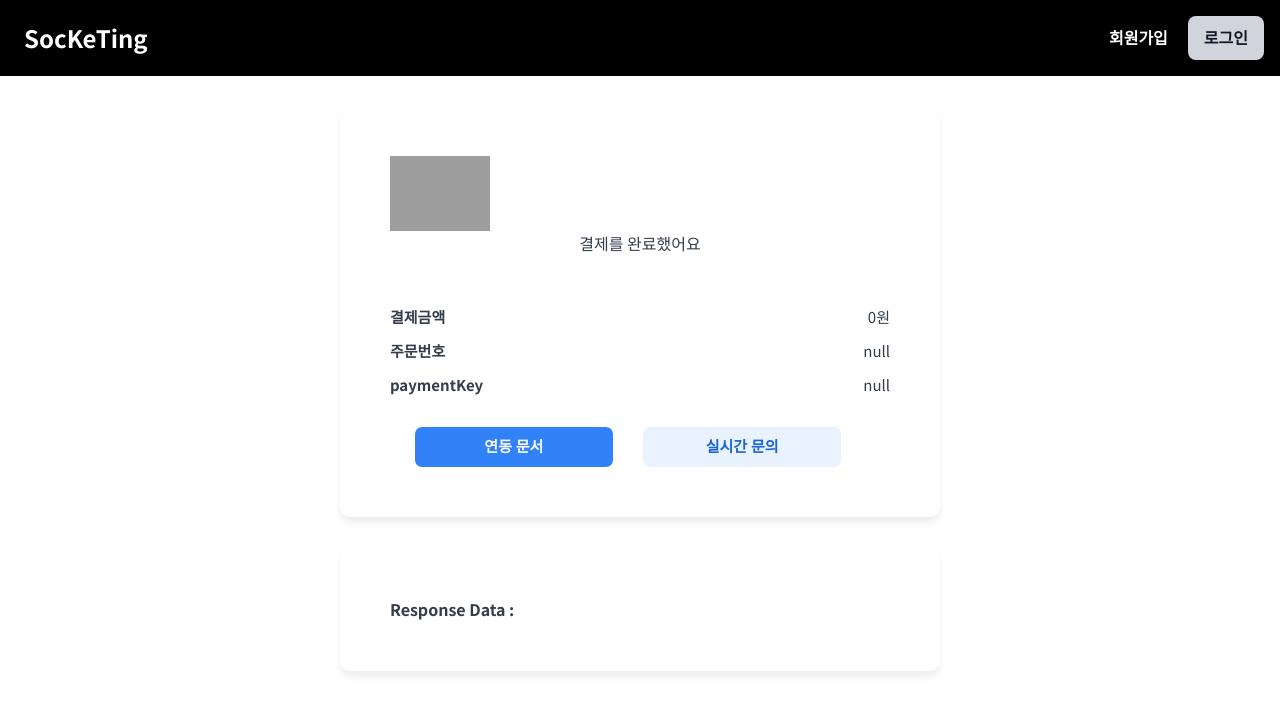
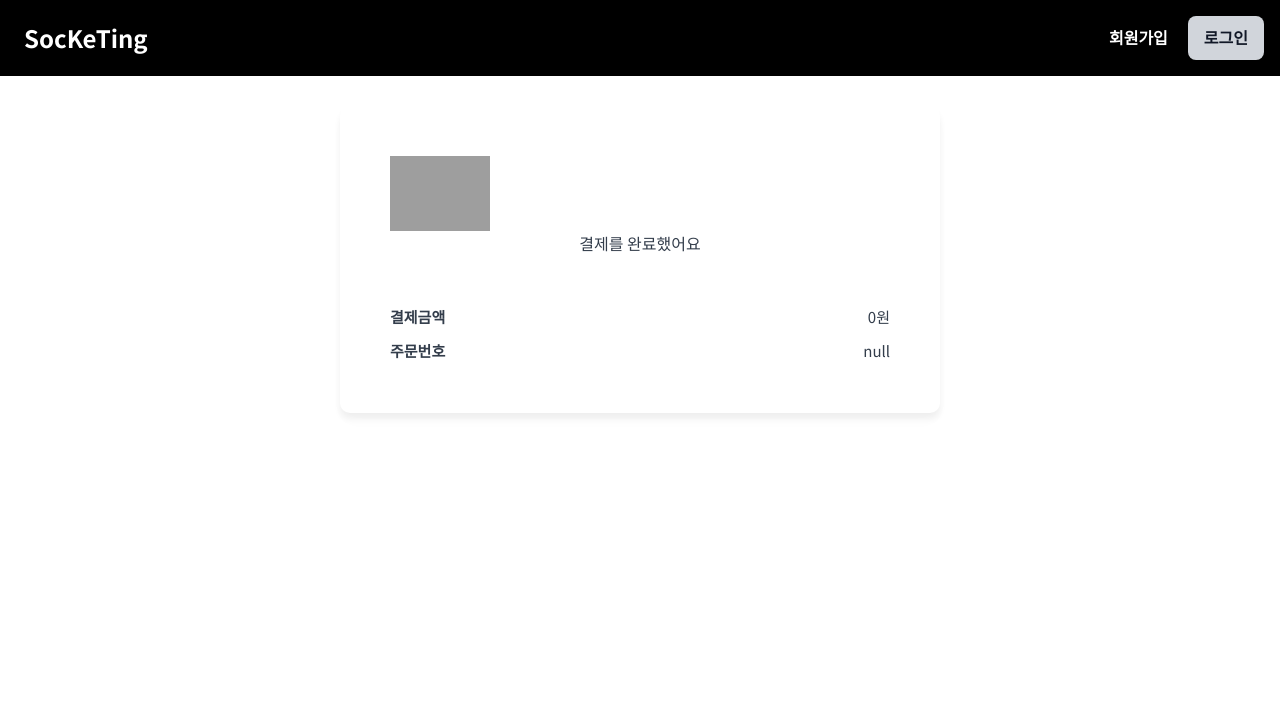
Before and after one commit to socketing-refactoring/next-socketing-client, a Next.js app: page /checkout/success in a window 1280 px wide. Shown: the top 714 px of the page. Built offline with nearby package versions, Linux system fonts and the light colour scheme; grey boxes are pictures that could not be loaded.

Commit message:
debug: Check if api request is made in checkout page

```diff
--- a/app/checkout/fail/page.tsx
+++ b/app/checkout/fail/page.tsx
@@ -3,6 +3,7 @@
 import "../../../styles/tosspayment.css";
 import { Suspense } from 'react';
 import { useSearchParams } from 'next/navigation';
+import LoadingPage from '../../loading/page';
 
 const FailPage = () => {
   const searchParams = useSearchParams(); // searchParams는 URLSearchParams 객체입니다.
@@ -23,7 +24,7 @@ const FailPage = () => {
 
 export default function Page() {
   return (
-    <Suspense fallback={<div>로딩 중...</div>}>
+    <Suspense fallback={<LoadingPage />}>
       <FailPage />
     </Suspense>
   );
--- a/app/checkout/success/page.tsx
+++ b/app/checkout/success/page.tsx
@@ -11,11 +11,12 @@ import { Order } from '../../../types/api/order';
 import { ApiResponse } from '../../../types/api/common';
 import { AxiosError } from 'axios';
 import useReservationStore from '../../../store/reservation/useReservationStore';
+import LoadingPage from '../../loading/page';
 
 const WidgetSuccessPage = () => {
   const router = useRouter();
   const searchParams = useSearchParams();
-  const [responseData, setResponseData] = useState(null);
+  // const [responseData, setResponseData] = useState(null);
 
   const { currentTempOrder, eventDatetimeId } = useReservationStore();
   const { mutate, isLoading, isError, error } = useOrderCreateMutation();
@@ -29,10 +30,14 @@ const WidgetSuccessPage = () => {
       seatIds: currentTempOrder?.seats.map(seat => seat.id)
     };
 
+    console.log(orderData);
+
     if (orderData.tossOrderId && orderData.amount && orderData.paymentKey && orderData.eventDatetimeId && orderData.seatIds) {
+      console.log("order api request");
+
       mutate(orderData, {
         onSuccess: (data: ApiResponse<Order>) => {
-          setResponseData(data);
+          // setResponseData(data);
           router.push("/order/confirmation");
         },
         onError: (error: AxiosError<ApiError>) => {
@@ -65,15 +70,15 @@ const WidgetSuccessPage = () => {
             {`${searchParams.get("orderId")}`}
           </div>
         </div>
-        <div className="p-grid typography--p" style={{ marginTop: "10px" }}>
+        {/* <div className="p-grid typography--p" style={{ marginTop: "10px" }}>
           <div className="p-grid-col text--left">
             <b>paymentKey</b>
           </div>
           <div className="p-grid-col text--right" id="paymentKey" style={{ whiteSpace: "initial", width: "250px" }}>
             {`${searchParams.get("paymentKey")}`}
           </div>
-        </div>
-        <div className="p-grid-col">
+        </div> */}
+        {/* <div className="p-grid-col">
           <Link href="https://docs.tosspayments.com/guides/v2/payment-widget/integration">
             <button className="button p-grid-col5">연동 문서</button>
           </Link>
@@ -82,21 +87,21 @@ const WidgetSuccessPage = () => {
               실시간 문의
             </button>
           </Link>
-        </div>
+        </div> */}
       </div>
-      <div className="box_section" style={{ width: "600px", textAlign: "left" }}>
+      {/* <div className="box_section" style={{ width: "600px", textAlign: "left" }}>
         <b>Response Data :</b>
         <div id="response" style={{ whiteSpace: "initial" }}>
           {responseData && <pre>{JSON.stringify(responseData, null, 4)}</pre>}
         </div>
-      </div>
+      </div> */}
     </div>
   );
 }
 
 export default function Page() {
   return (
-    <Suspense fallback={<div>로딩 중...</div>}>
+    <Suspense fallback={<LoadingPage />}>
       <WidgetSuccessPage />
     </Suspense>
   );
```
